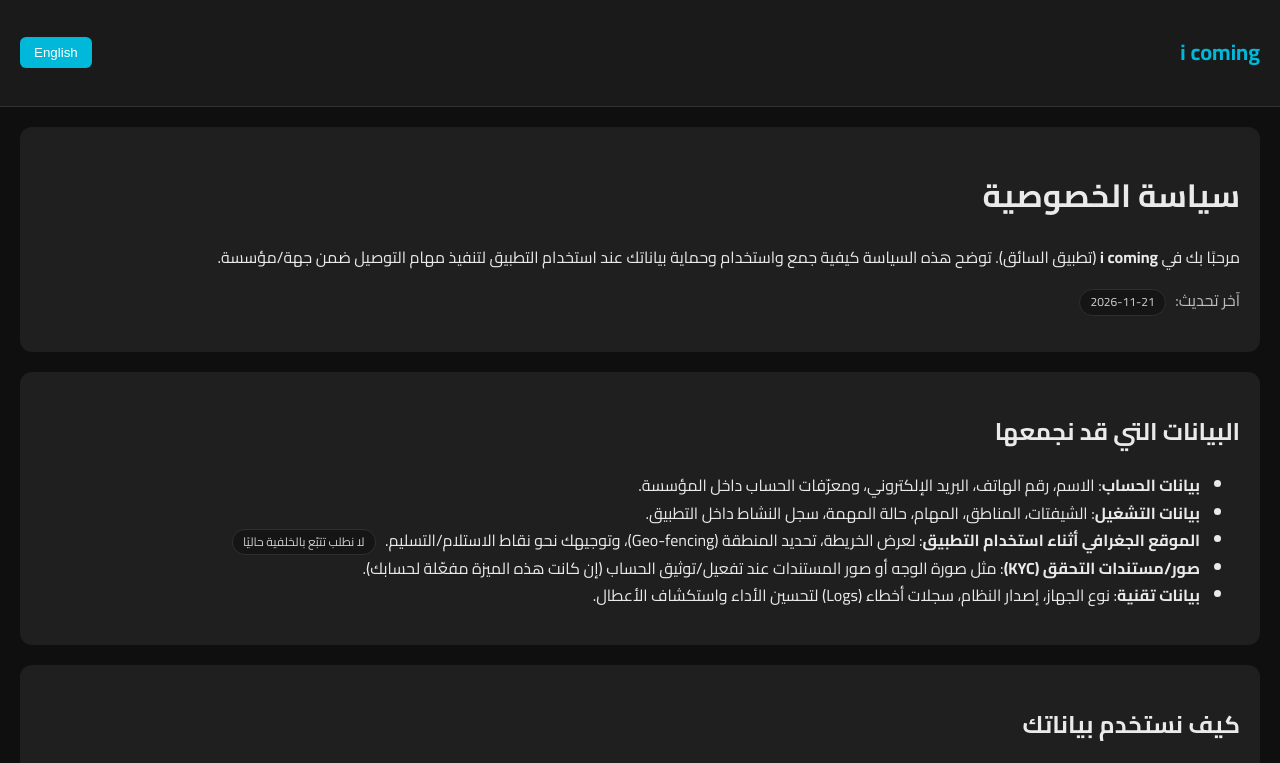
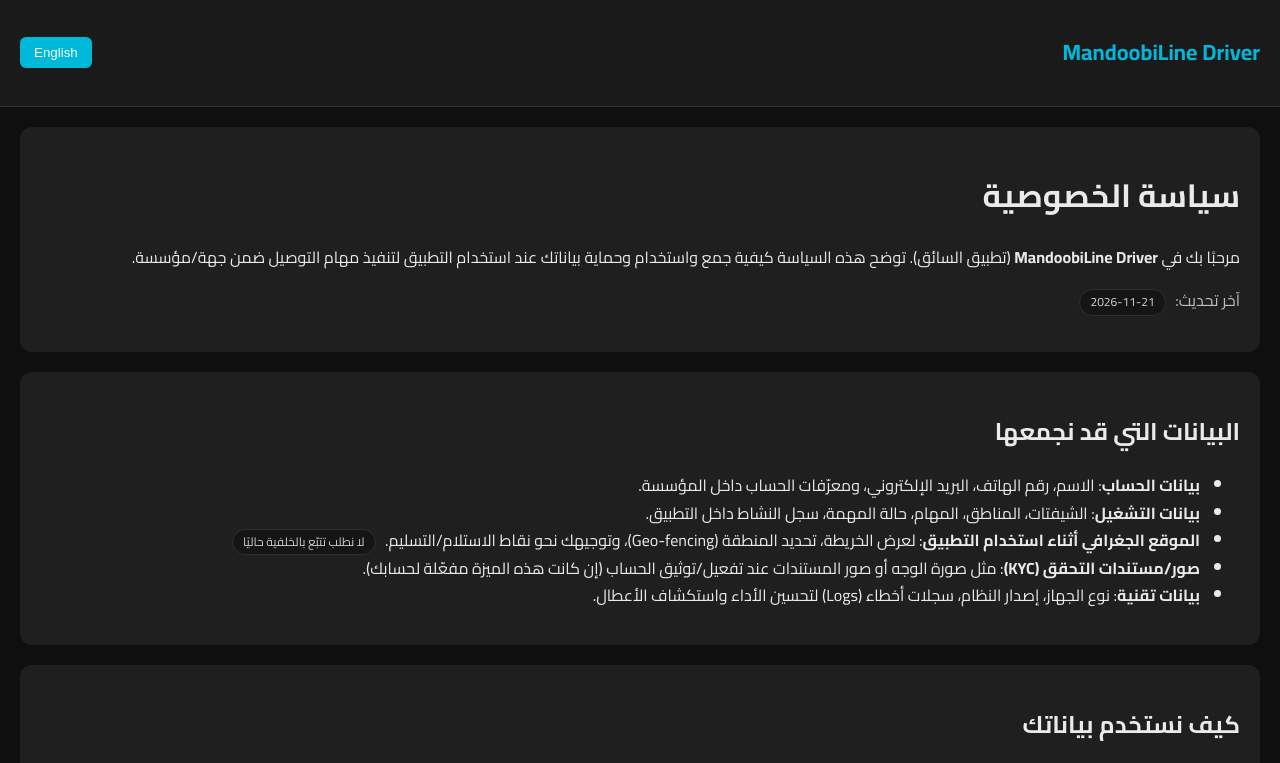
Before and after one commit to mhaws2030-code/mandobi_driver.policy, a plain HTML site: page index.html in a window 1280 px wide. Shown: the top 763 px of the page. Drawn offline with Linux system fonts and the light colour scheme.

Commit message:
Update index.html

```diff
--- a/index.html
+++ b/index.html
@@ -3,7 +3,7 @@
 <head>
   <meta charset="UTF-8" />
   <meta name="viewport" content="width=device-width, initial-scale=1.0"/>
-  <title>i coming - سياسة الخصوصية وحذف الحساب</title>
+  <title>MandoobiLine Driver - سياسة الخصوصية وحذف الحساب</title>
   <link href="https://fonts.googleapis.com/css2?family=Cairo:wght@400;600;700&display=swap" rel="stylesheet">
   <style>
     body {
@@ -67,7 +67,7 @@
 </head>
 <body>
   <header>
-    <h2 class="brand" id="brandName">i coming</h2>
+    <h2 class="brand" id="brandName">MandoobiLine Driver</h2>
     <button id="langBtn"></button>
   </header>
 
@@ -80,9 +80,9 @@
     const supportedLanguages = ["en", "ar"];
     const lang = supportedLanguages.includes(langQuery) ? langQuery : "ar";
 
-    const SUPPORT_EMAIL = "support@i coming.com"; // <-- غيّر البريد هنا
-    const APP_NAME = "i coming";
-    const COMPANY_NAME = "i coming"; // <-- غيّرها لو اسم الشركة مختلف
+    const SUPPORT_EMAIL = "mh.data2020@gmail.com"; // <-- غيّر البريد هنا
+    const APP_NAME = "MandoobiLine Driver";
+    const COMPANY_NAME = "MandoobiLine"; // <-- غيّرها لو اسم الشركة مختلف
 
     const contentDiv = document.getElementById("content");
     const langBtn = document.getElementById("langBtn");
```
